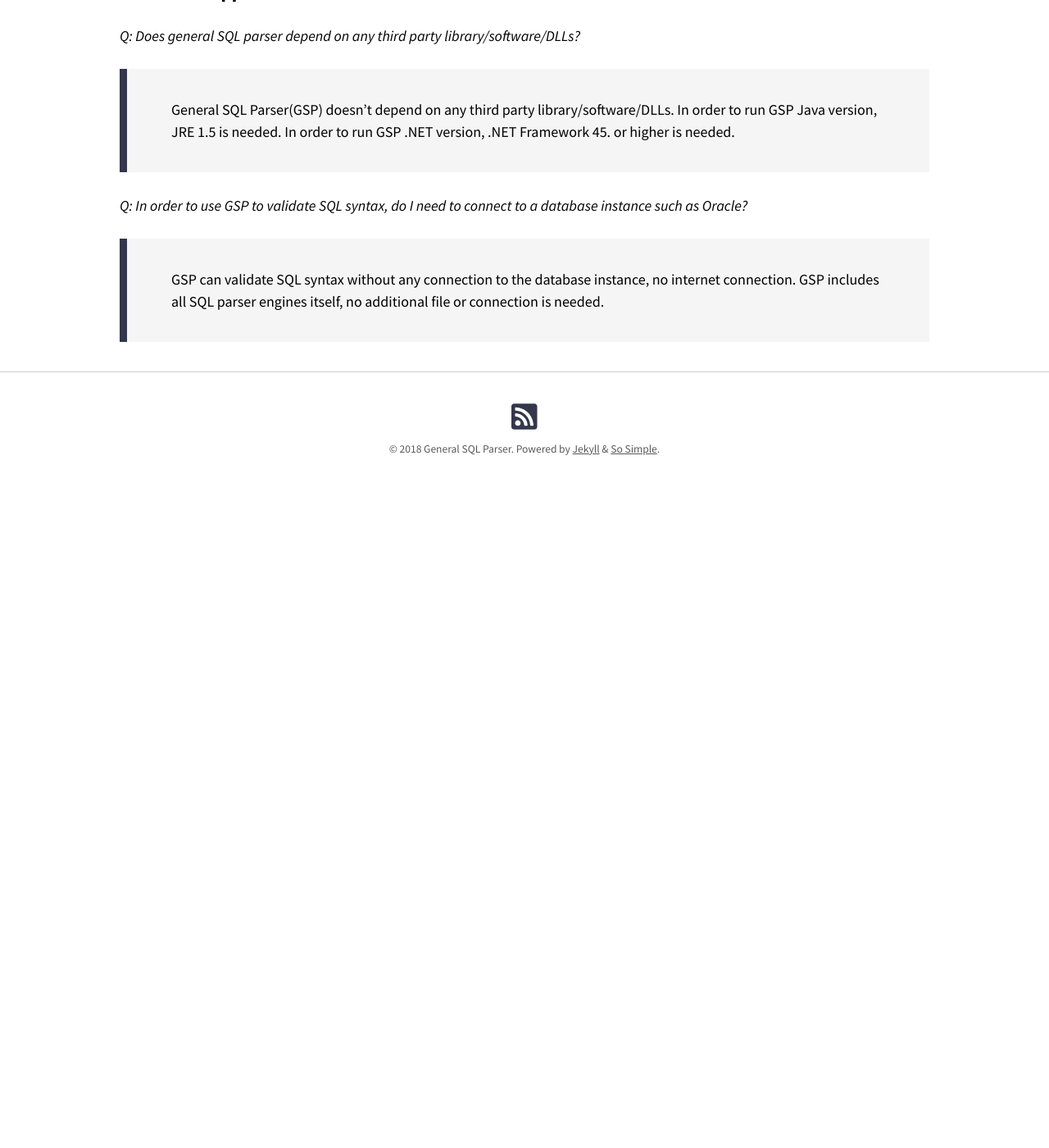
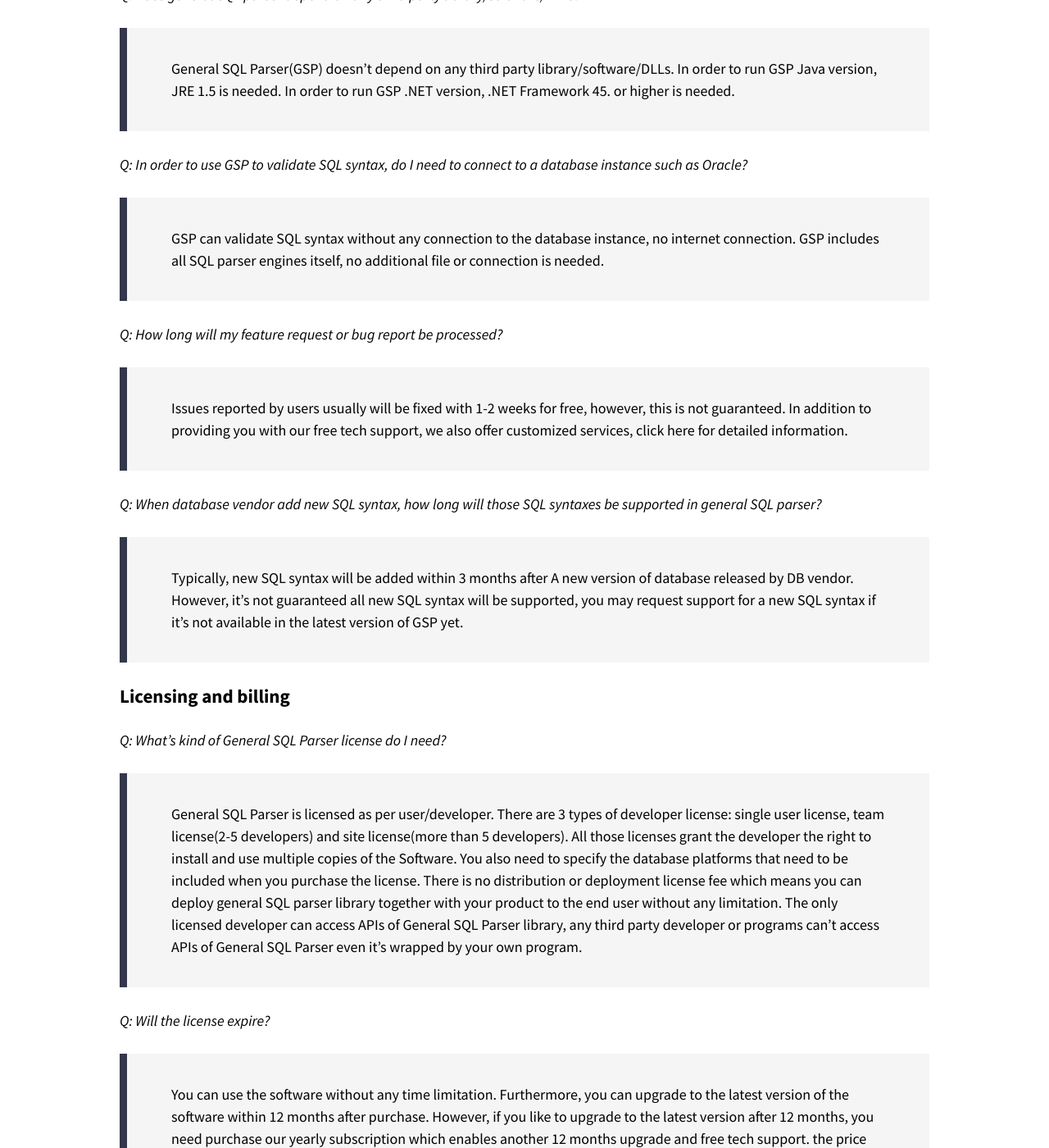
Before and after one commit to sqlparser/gspHome, a Jekyll site: the page built from gsp-faq.md, in a window 1280 px wide and 1400 px high, scrolled down 371 px. Shown: the whole window at 82% size. Built offline with Jekyll 4.4.1, drawn with Linux system fonts in a browser that asks for light colours; nearby versions of some CDN libraries; before the commit the page ends 1001 px from its top, so only the background shows below that; some of the changed text lies outside the part shown.

Commit message:
faq update

```diff
--- a/_config.yml
+++ b/_config.yml
@@ -21,7 +21,7 @@
 description: Documents and demos for General SQL Parser
 baseurl: # the subpath of your site, e.g. "/blog"
 url: http://support.sqlparser.com # the base hostname & protocol for your site e.g. "https://mmistakes.github.io"
-logo: "/images/gudu_favicon.ico" # path of site logo, e.g. "/images/logo.png"
+logo: # path of site logo, e.g. "/images/logo.png"
 date_format: "%B %-d, %Y"
 read_time: false # reading time estimates, e.g. true
 words_per_minute: # 200
--- a/gsp-faq.md
+++ b/gsp-faq.md
@@ -15,3 +15,41 @@
 
 _Q: In order to use GSP to validate SQL syntax, do I need to connect to a database instance such as Oracle?_
 > GSP can validate SQL syntax without any connection to the database instance, no internet connection. GSP includes all SQL parser engines itself, no additional file or connection is needed.
+
+_Q: How long will my feature request or bug report be processed?_
+> Issues reported by users usually will be fixed with 1-2 weeks for free, however, this is not guaranteed. In addition to providing you with our free tech support, we also offer customized services, click here for detailed information.
+
+_Q: When database vendor add new SQL syntax, how long will those SQL syntaxes be supported in general SQL parser?_
+> Typically, new SQL syntax will be added within 3 months after A new version of database released by DB vendor. However, it's not guaranteed all new SQL syntax will be supported, you may request support for a new SQL syntax if it's not available in the latest version of GSP yet.
+
+
+### Licensing and billing
+
+_Q: What's kind of General SQL Parser license do I need?_
+> General SQL Parser is licensed as per user/developer. There are 3 types of developer license: single user license, team license(2-5 developers) and site license(more than 5 developers).
+All those licenses grant the developer the right to install and use multiple copies of the Software. You also need to specify the database platforms that need to be included when you purchase the license.
+There is no distribution or deployment license fee which means you can deploy general SQL parser library together with your product to the end user without any limitation.
+The only licensed developer can access APIs of General SQL Parser library, any third party developer or programs can't access APIs of General SQL Parser even it's wrapped by your own program.
+
+_Q: Will the license expire?_
+> You can use the software without any time limitation. Furthermore, you can upgrade to the latest version of the software within 12 months after purchase.
+> However, if you like to upgrade to the latest version after 12 months, you need purchase our yearly subscription which enables another 12 months upgrade and free tech support.
+> the price for annual subscription is 30% of the original purchase. You will be notified when it's time to renew your license, You need to renew this annual subscription yourself.
+
+_Q: if I were to buy support for one database to start – can I add additional ones at a later date?_
+> Yes, of course. You only need to pay the price for the additional database when you need.
+
+_Q: We have a need to create a parsing service. Can we use the components to develop a parser and then deploy the service to a web-like Tomcat for other to consume via API or is this specific to a specific user and a  specific user’s machine?_
+> General SQL Parser is licensed as per user/developer. A developer license is needed If any user/developer/machine need to access API, even a wrapper is created and API of GSP is not accessed directly.
+
+_Q: May I use GSP in more than one product?_
+> Yes. There is no limitation of how many products GSP can be used in.
+
+### Sales and reseller
+
+_Q: We are resellers. can we purchase your products for our customers?_
+> Yes, you can purchase software from our online shop on behalf of your customer. After purchasing software, email us detailed information about your customer. The full licensed version should be available to download from our site within 48 hours after we receive your order.
+There is no discount for reseller within the first 50 licenses.
+
+_Q: Can we purchase via emailed PO_
+> Yes, our  award-winning payment processor support emailed PO
```
